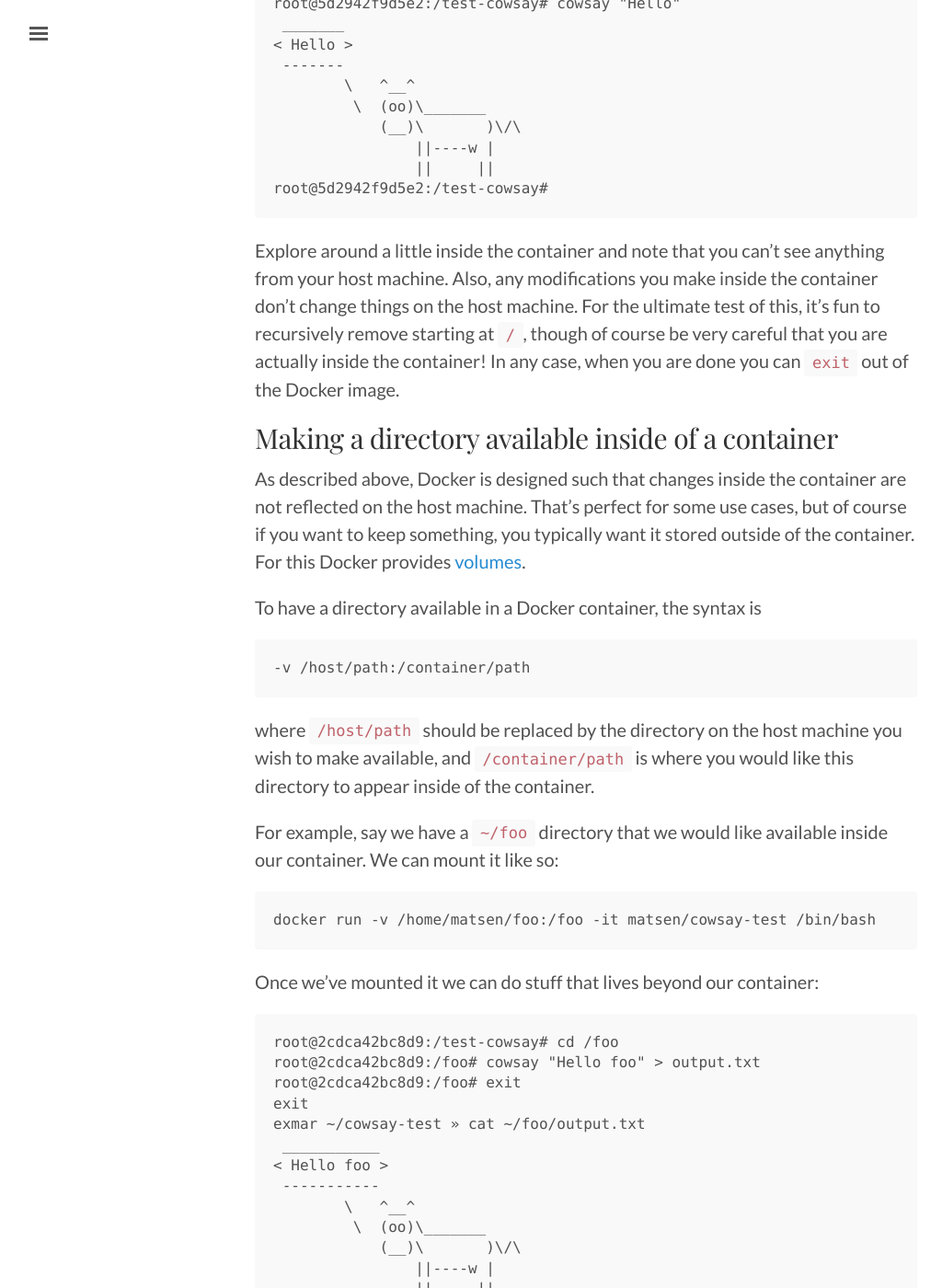
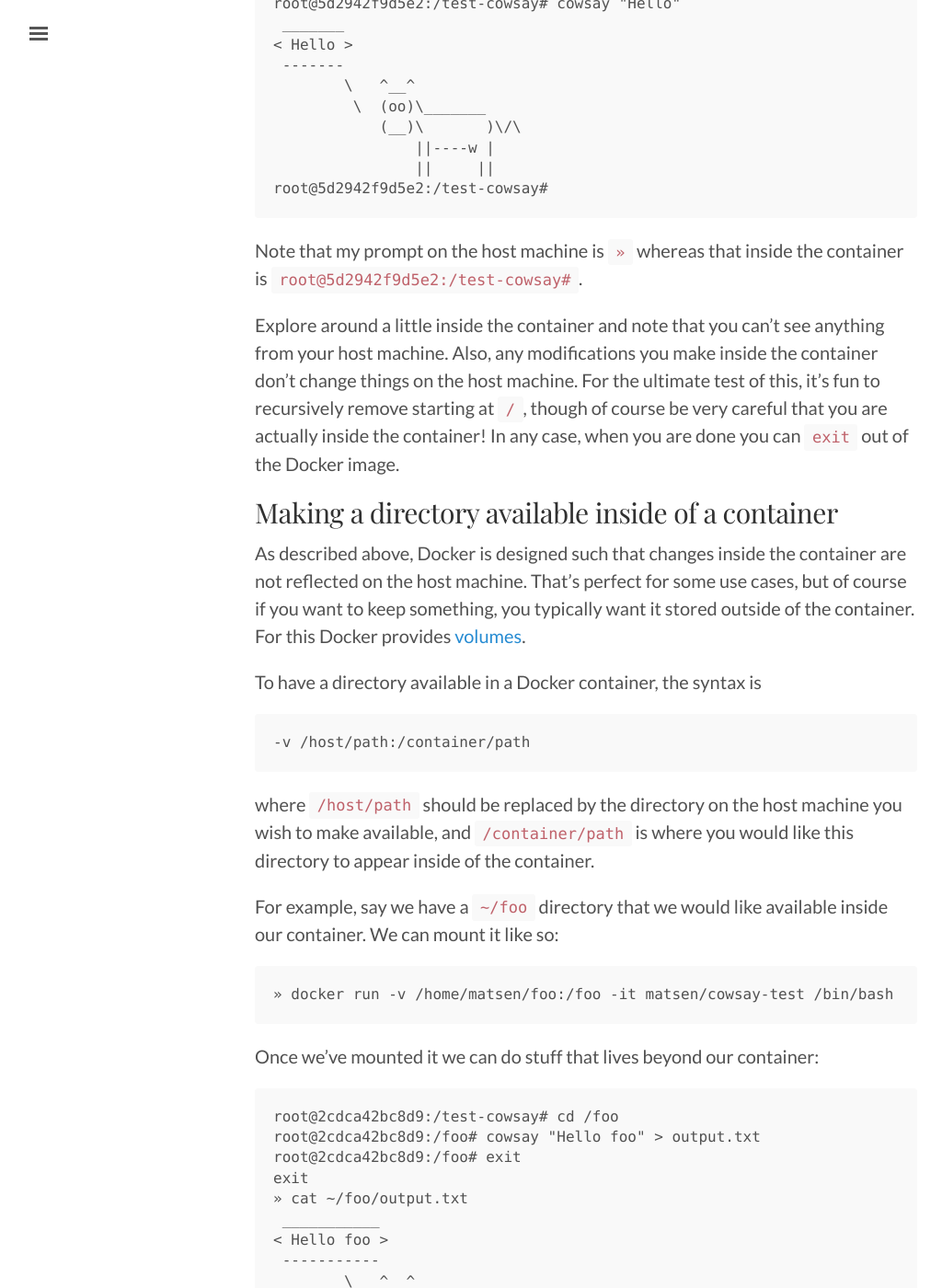
Before and after one commit to matsens/erick, a Jekyll site: the page built from _posts/2018-04-19-docker.md, in a window 1280 px wide and 1400 px high, scrolled down 2622 px. Shown: the whole window at 92% size, without its empty margins (3-1027 px from the left). Built offline with Jekyll 4.4.1, drawn with Linux system fonts in a browser that asks for light colours; some of the changed text lies outside the part shown.

Commit message:
Simplifying prompt.

````diff
--- a/_posts/2018-04-19-docker.md
+++ b/_posts/2018-04-19-docker.md
@@ -43,7 +43,7 @@
 First, note that I don't have cowsay available on the machine running Docker:
 
 ```
-exmar ~ » cowsay
+» cowsay
 zsh: command not found: cowsay
 ```
 
@@ -51,13 +51,13 @@
 First pull a Docker image:
 
 ```
-exmar ~ » docker pull matsen/cowsay-test
+» docker pull matsen/cowsay-test
 ```
 
 Once that is done, start and enter the Docker container:
 
 ```
-exmar ~ » docker run -it matsen/cowsay-test /bin/bash
+» docker run -it matsen/cowsay-test /bin/bash
 root@5d2942f9d5e2:/test-cowsay# cowsay "Hello"
  _______
 < Hello >
@@ -69,6 +69,8 @@
                 ||     ||
 root@5d2942f9d5e2:/test-cowsay#
 ```
+
+Note that my prompt on the host machine is `»` whereas that inside the container is `root@5d2942f9d5e2:/test-cowsay#`.
 
 Explore around a little inside the container and note that you can't see anything from your host machine.
 Also, any modifications you make inside the container don't change things on the host machine.
@@ -92,7 +94,7 @@
 We can mount it like so:
 
 ```
-docker run -v /home/matsen/foo:/foo -it matsen/cowsay-test /bin/bash
+» docker run -v /home/matsen/foo:/foo -it matsen/cowsay-test /bin/bash
 ```
 
 Once we've mounted it we can do stuff that lives beyond our container:
@@ -101,7 +103,7 @@
 root@2cdca42bc8d9:/foo# cowsay "Hello foo" > output.txt
 root@2cdca42bc8d9:/foo# exit
 exit
-exmar ~/cowsay-test » cat ~/foo/output.txt
+» cat ~/foo/output.txt
  ___________
 < Hello foo >
  -----------
@@ -110,7 +112,7 @@
             (__)\       )\/\
                 ||----w |
                 ||     ||
-exmar ~/cowsay-test »
+»
 ```
 
 
@@ -147,7 +149,7 @@
 To build the Docker image, use the command
 
 ```
-exmar ~/cowsay-test » docker build -t matsen/cowsay-test .
+» docker build -t matsen/cowsay-test .
 ```
 
 This builds the Docker image we used in the previous section using the Dockerfile in the current directory.
@@ -197,6 +199,7 @@
 ```
 
 Now, building and running our container as above, we win!
+(Note that I've abbreviated the command line prompt to `#` below).
 
 ```
 # wget --no-check-certificate -O docker.cow https://git.io/vpOr5 &> /dev/null
````
